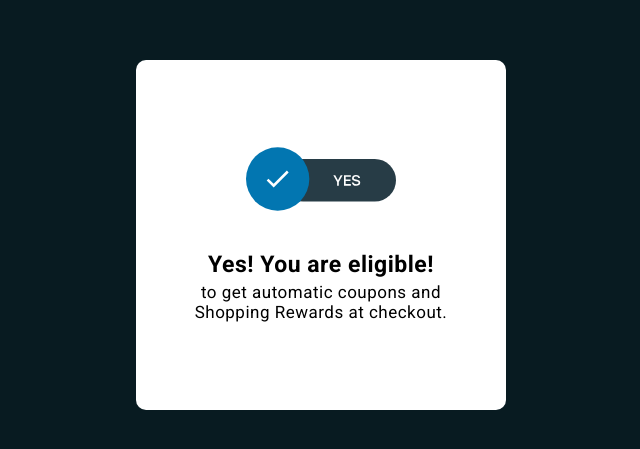
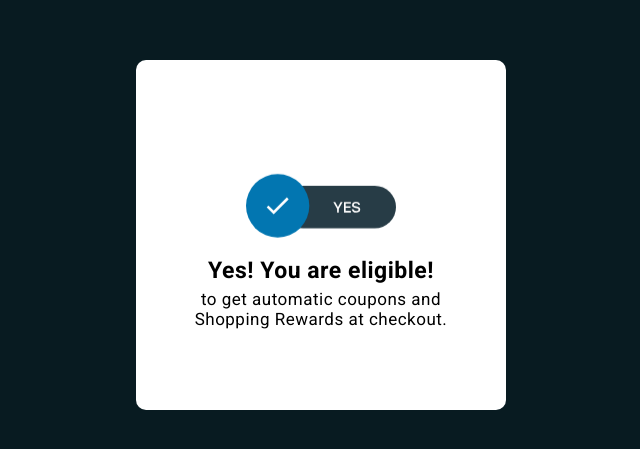
Before and after one commit to Runsprint/freelance2, a website built with Vite: page index.html in a window 1280 px wide. Shown: the part 173-622 px from the top of the page, without its empty margins (319-959 px from the left). Built offline with nearby package versions, Linux system fonts and the light colour scheme.

Commit message:
fix second page and moving

```diff
--- a/main.js
+++ b/main.js
@@ -12,17 +12,10 @@ const seccondh  = document.getElementById('seccondh')
 const secondp  = document.getElementById('secondp')
 const thirdp  = document.getElementById('thirdp')
 
-svgdollar.style.display ='none'
-
-
-
-
-
 window.onload = function() {
   content.style.width = '370px';
   content.style.height = '350px';
   firsth2.style.display='flex'
-  dollarimg.style.display ='none'
 }
 setTimeout(() => {
   document.getElementById('title').classList.add("titplegap")
@@ -62,21 +55,22 @@ function secondpart(){
 }
 setTimeout(secondpart, 4020);
 setTimeout(() => {
+  seccondh.style.display = 'flex';
   secondsvg.style.display = 'flex';
-  secondsvg.style.opacity = 1;
-  secondsvg.style.transform = 'translateY(0) scale(1)';
+  secondp.style.display = 'flex';
 }, 4530);
+///aq
+setTimeout(() => {
+  seccondh.style.transform = 'translateY(36px)';
+  seccondh.style.transition = 'transform 1s linear';
 
-setTimeout(() => {
-  seccondh.style.display = 'flex';
-  seccondh.style.opacity = 1;
-  seccondh.style.transform = 'translateY(0) scale(1)';
 }, 4550);
 
 setTimeout(() => {
-  secondp.style.display = 'flex';
-  secondp.style.opacity = 1;
-  secondp.style.transform = 'translateY(0) rotate(0)';
+  secondsvg.style.transform = 'translateY(-35px)';
+  secondsvg.style.transition = 'transform 1s linear';
+  secondp.style.transform = 'translateY(36px)';
+  secondp.style.transition = 'transform 1s linear';
 }, 4550);
 
 
@@ -98,7 +92,7 @@ setTimeout(() => {
     secondp.style.display ='none'
     secondsvg.style.display ='none'
     seccondh.style.display ='none'
-  },7000);
+  },6900);
 
   setTimeout(() => {
     thirdp.style.display ='flex'
@@ -125,8 +119,6 @@ setTimeout(thirdpart, 7500);
 });
 
 
-
-
 setTimeout(() => {
   content.style.transition = 'transform 1s ease-in-out';
   content.style.transform = 'translateY(-700px)';
--- a/style.css
+++ b/style.css
@@ -60,12 +60,10 @@ main,.content{
   color: #0276B1;
   opacity: 0.1;
   display: none;
+  width: 1px;
+  height: 1px;
 }
 
-
-svg{
-  border: none;
-}
 .title{
   font-family: optimist, Helvetica Neue, Helvetica, Arial, "sans-serif";
   font-size: 15px;
@@ -139,9 +137,10 @@ svg{
 }
 .secondsvg {
   display: none;
-  opacity: 0;
-  transform: translateY(20px) scale(0.5);
-  transition: all 1s ease-in-out;
+  width: 150px;
+  height: 150px;
+  position: relative;
+  top: 43px;
 }
 
 .secondp {
@@ -152,9 +151,8 @@ svg{
   display: none;
   line-height: 20px;
   letter-spacing: 0.5px;
-  opacity: 0;
-  transform: translateY(12px) rotate(5deg);
-  transition: all 3s ease-in-out;
+  position: relative;
+  top: -37px;
 }
 
 .seccondh {
@@ -164,7 +162,6 @@ svg{
   letter-spacing: 0.5px;
   line-height: 38px;
   display: none;
-  opacity: 0;
-  transform: translateY(10px) scale(1.5);
-  transition: all 3s ease-in-out;
+  position: relative;
+  top: -38px;
 }
```
